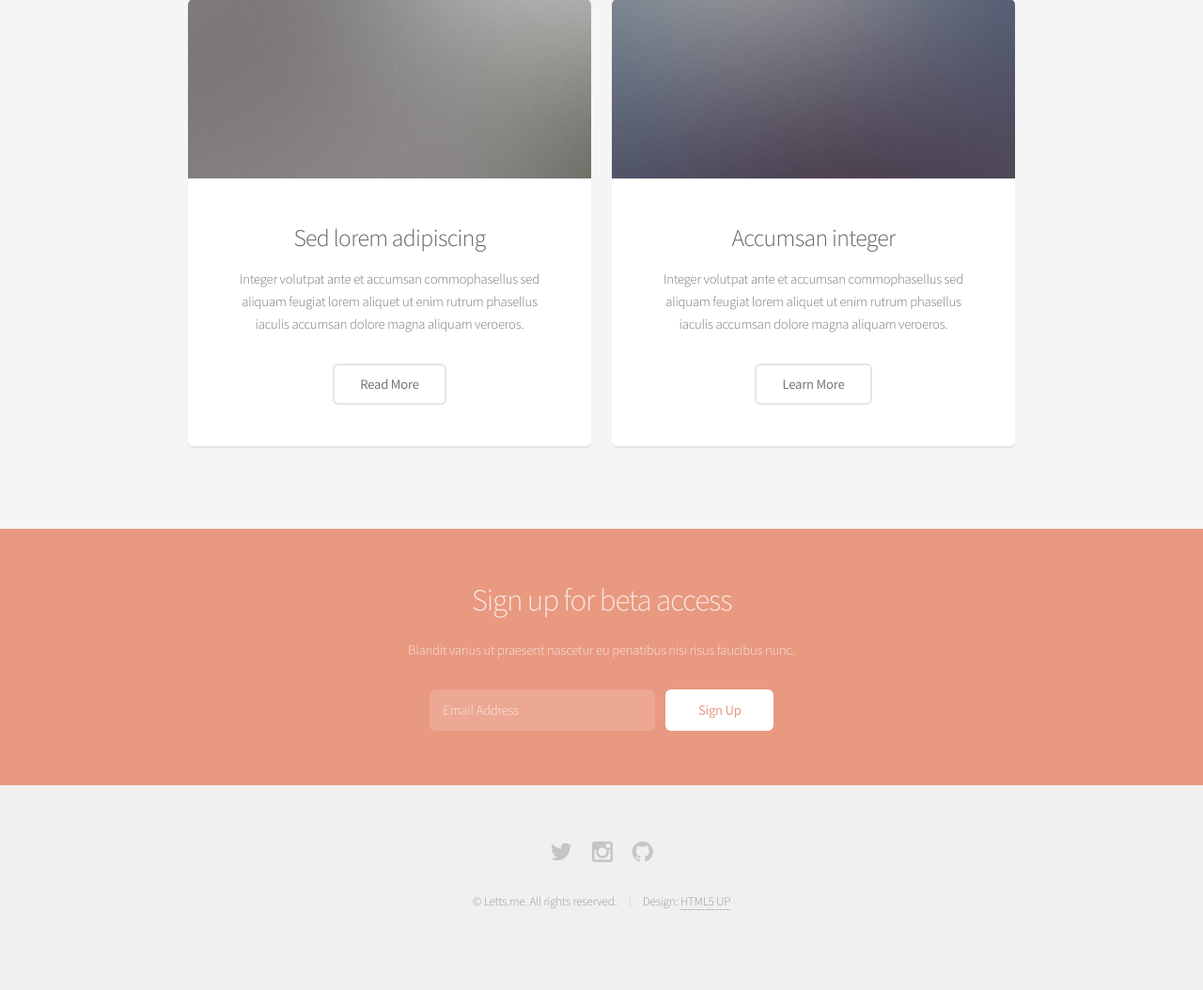
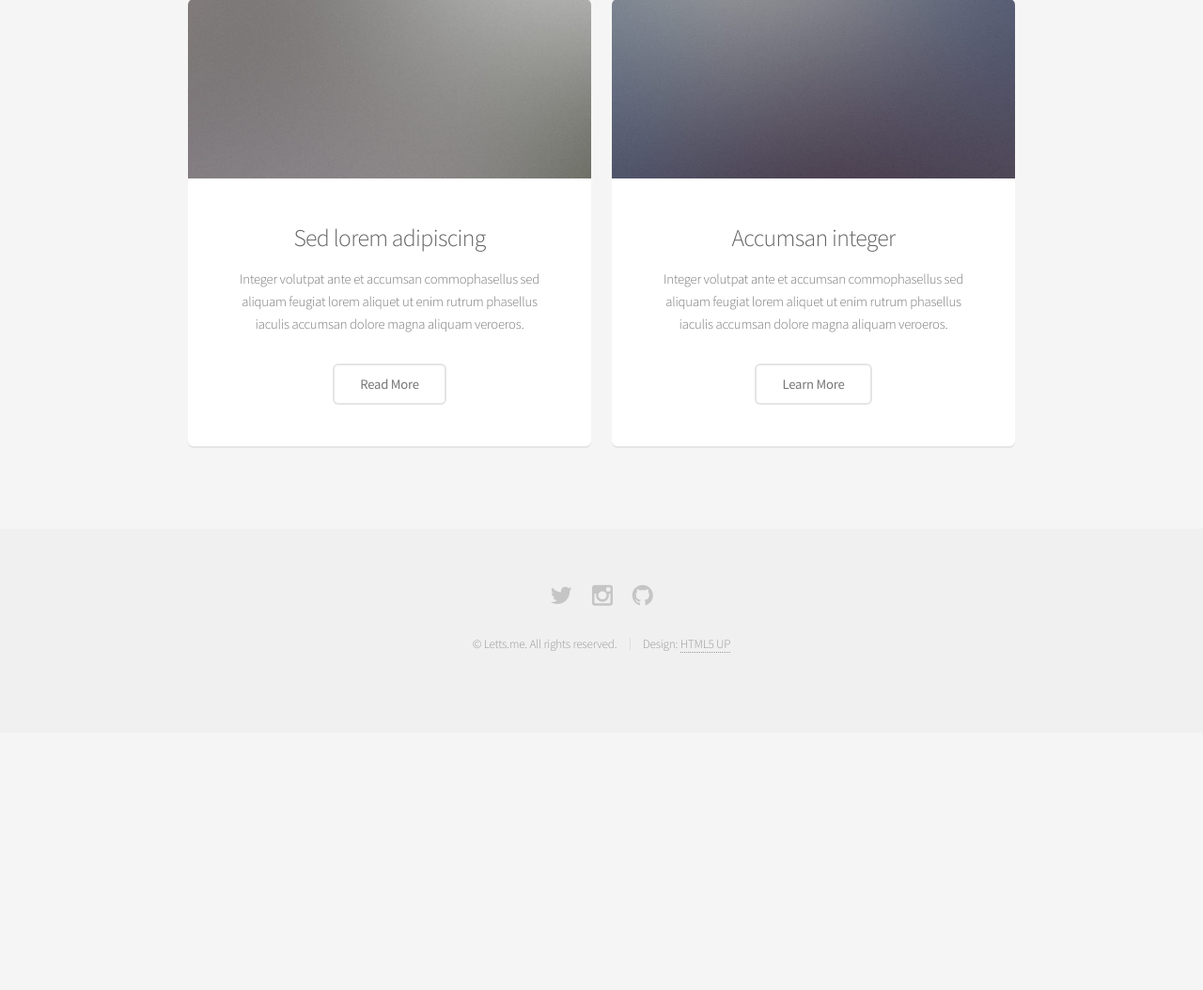
Before and after one commit to entrepreneurj/letts.me, a Django app: page / in a window 1280 px wide. Shown: the part 1012-2066 px from the top of the page at 94% size. After the commit the page ends 1707 px from the top, so only its background shows below. Run offline with Django 3.2, Linux system fonts and the light colour scheme.

Commit message:
Removes email submission form

```diff
--- a/letts_me/templates/base.html
+++ b/letts_me/templates/base.html
@@ -119,24 +119,6 @@
             {% endblock main_container %}
 			</section>
 
-		<!-- CTA -->
-			<section id="cta">
-
-				<h2>Sign up for beta access</h2>
-				<p>Blandit varius ut praesent nascetur eu penatibus nisi risus faucibus nunc.</p>
-
-				<form>
-					<div class="row uniform half collapse-at-2">
-						<div class="8u">
-							<input type="email" name="email" id="email" placeholder="Email Address" />
-						</div>
-						<div class="4u">
-							<input type="submit" value="Sign Up" class="fit" />
-						</div>
-					</div>
-				</form>
-
-			</section>
 
 		<!-- Footer -->
 			<footer id="footer">
```
